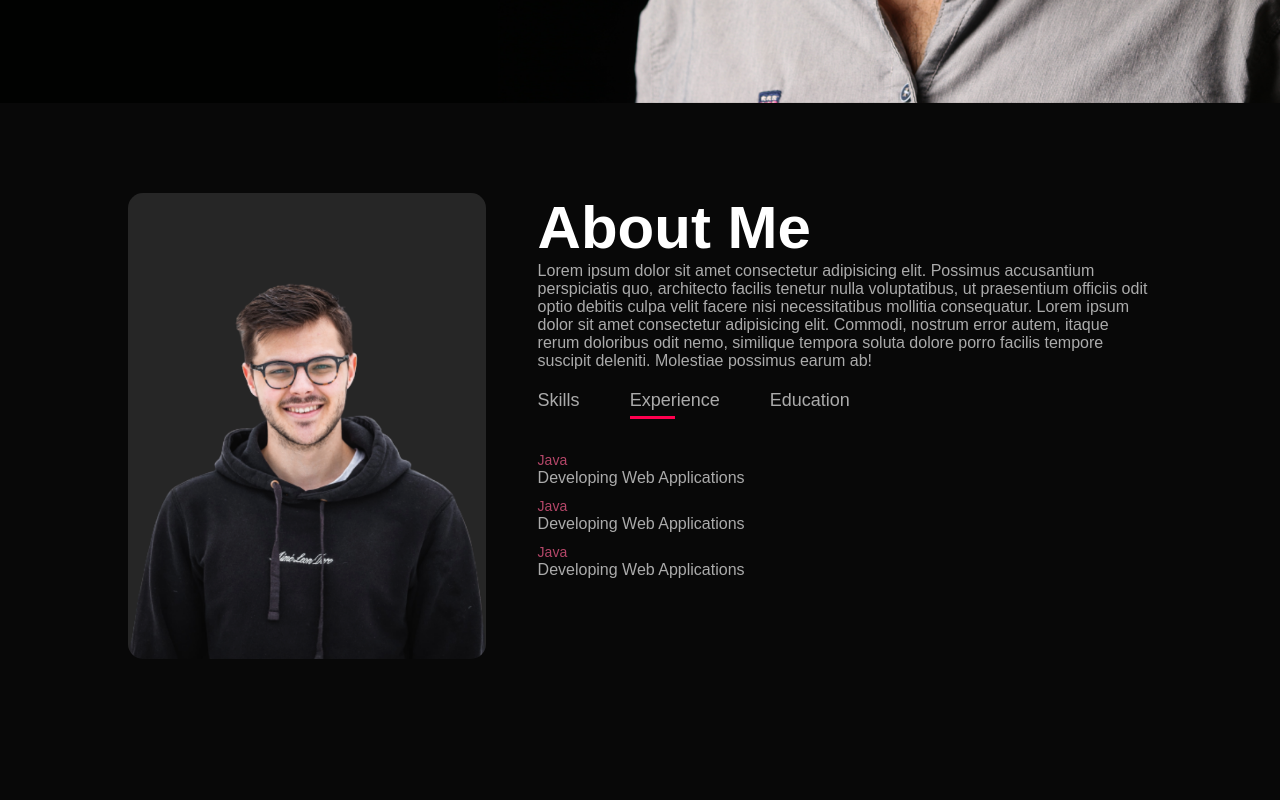
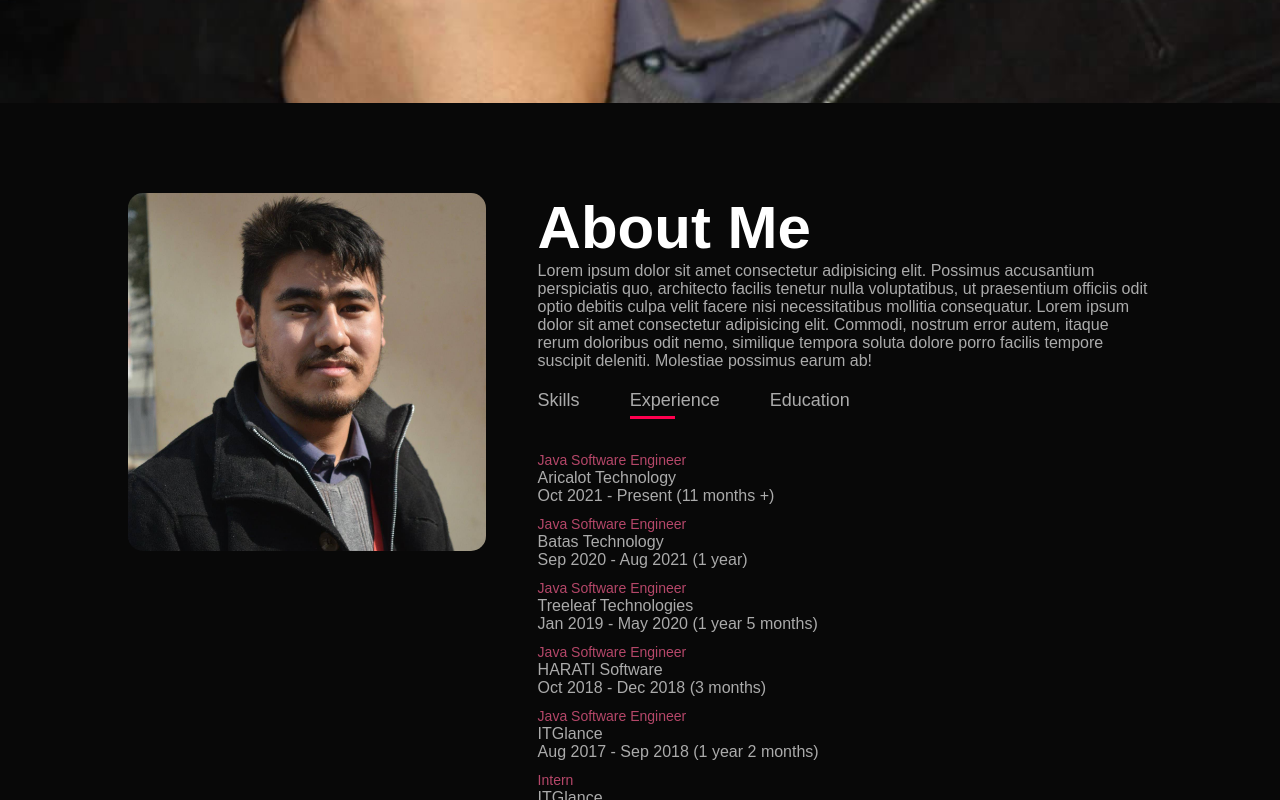
Before and after one commit to maharjananil1/html_csss, a plain HTML site: page index.html in a window 1280 px wide. Both pictures are taken after a click on the element "Experience". Shown: the part 697-1497 px from the top of the page. Drawn offline with Linux system fonts and the light colour scheme.

Commit message:
Changing content

```diff
--- a/css/style.css
+++ b/css/style.css
@@ -14,7 +14,7 @@ body{
 #header{
     width: 100%;
     height: 100vh;
-    background-image: url(/images/background.png);
+    background-image: url(/images/background.jpg);
     background-size: cover;
     background-position: center;
 }
--- a/index.html
+++ b/index.html
@@ -12,7 +12,7 @@
     <div id="header">
         <div class="container">
             <nav>
-                <img src="./images/logo.png" class="logo">
+                <img src="" class="logo">
                 <ul id="sidemenu">
                     <li><a href="#header">Home</a></li>
                     <li><a href="#about">About</a></li>
@@ -34,7 +34,7 @@
         <div class="container">
             <div class="row">
                 <div class="about-col-1">
-                    <img src="images/user.png">
+                    <img src="images/user.jpg">
                 </div>
                 <div class="about-col-2">
                     <h1 class="sub-title">About Me</h1>
@@ -47,23 +47,62 @@
 
                      <div class="tab-contents active-tab" id="skills">
                         <ul>
-                            <li><span>Java</span><br>Developing Web Applications</li>
-                            <li><span>Java</span><br>Developing Web Applications</li>
-                            <li><span>Java</span><br>Developing Web Applications</li>
+                            <li><span>Java</span><br>Core, J2E, JaxRs, Spring Framework, Play Framework</li>
+                            <li><span>Database</span><br>MySql, PostgreSQL, Redis, MongoDb</li>
+                            <li><span>Other langauges</span><br>JavaScript, Node, Python, Go, GRPC, Postgres</li>
                         </ul>
                     </div>
                      <div class="tab-contents" id="experience">
                         <ul>
-                            <li><span>Java</span><br>Developing Web Applications</li>
-                            <li><span>Java</span><br>Developing Web Applications</li>
-                            <li><span>Java</span><br>Developing Web Applications</li>
+                            <li>
+                                <span>Java Software Engineer</span><br>
+                                Aricalot Technology<br>
+                                Oct 2021 - Present (11 months +)
+                            </li>
+                            <li>
+                                <span>Java Software Engineer</span><br>
+                                Batas Technology<br>
+                                Sep 2020 - Aug 2021 (1 year)
+                            </li>
+                            <li>
+                                <span>Java Software Engineer</span><br>
+                                Treeleaf Technologies<br>
+                                Jan 2019 - May 2020 (1 year 5 months)
+                            </li>
+                            <li>
+                                <span>Java Software Engineer</span><br>
+                                HARATI Software<br>
+                                Oct 2018 - Dec 2018 (3 months)
+                            </li>
+                            <li>
+                                <span>Java Software Engineer</span><br>
+                                ITGlance<br>
+                                Aug 2017 - Sep 2018 (1 year 2 months)
+                            </li>
+                            <li>
+                                <span>Intern</span><br>
+                                ITGlance<br>
+                                Jun 2017 - Aug 2017 (3 months)
+                            </li>
                         </ul>
                     </div>
                      <div class="tab-contents" id="education">
                         <ul>
-                            <li><span>Java</span><br>Developing Web Applications</li>
-                            <li><span>Java</span><br>Developing Web Applications</li>
-                            <li><span>Java</span><br>Developing Web Applications</li>
+                            <li>
+                                <span>National College of Computer Studies</span><br>
+                                Bachelors, Information Management<br>
+                                2013 - 2017
+                            </li>
+                            <li>
+                                <span>National College of Computer Studies</span><br>
+                                Intermidate<br>
+                                2011 - 2013
+                            </li>
+                            <li>
+                                <span>Whitefield Higher Secondary School</span><br>
+                                School Leaving Certificate<br>
+                                1997 - 2011
+                            </li>
                         </ul>
                     </div>
                 </div>
```
Also changed, not shown: images/background.jpg (added), images/background.png (deleted), images/phone-background.png (deleted), images/user.jpg (added), images/user.png (deleted).
